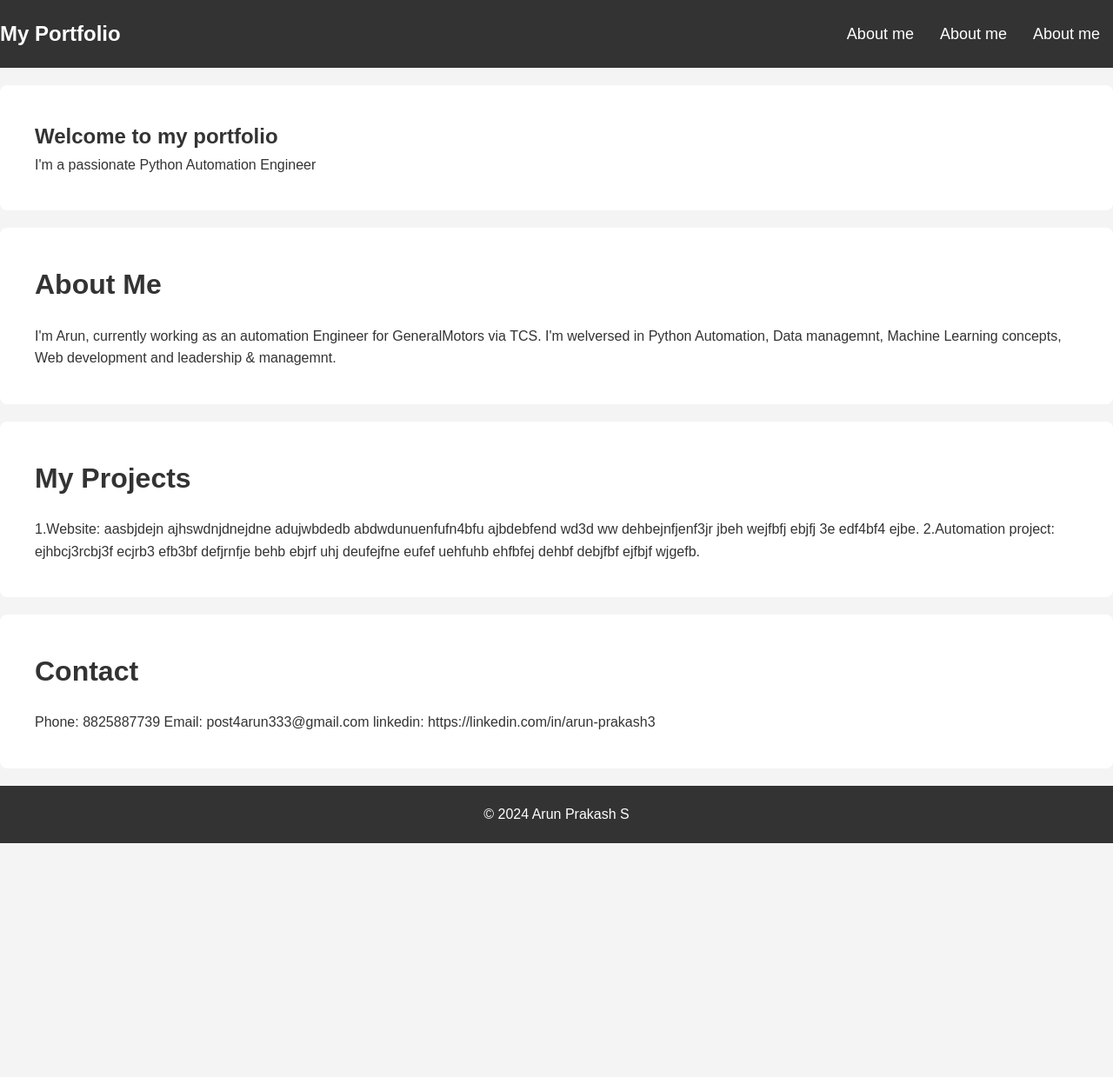
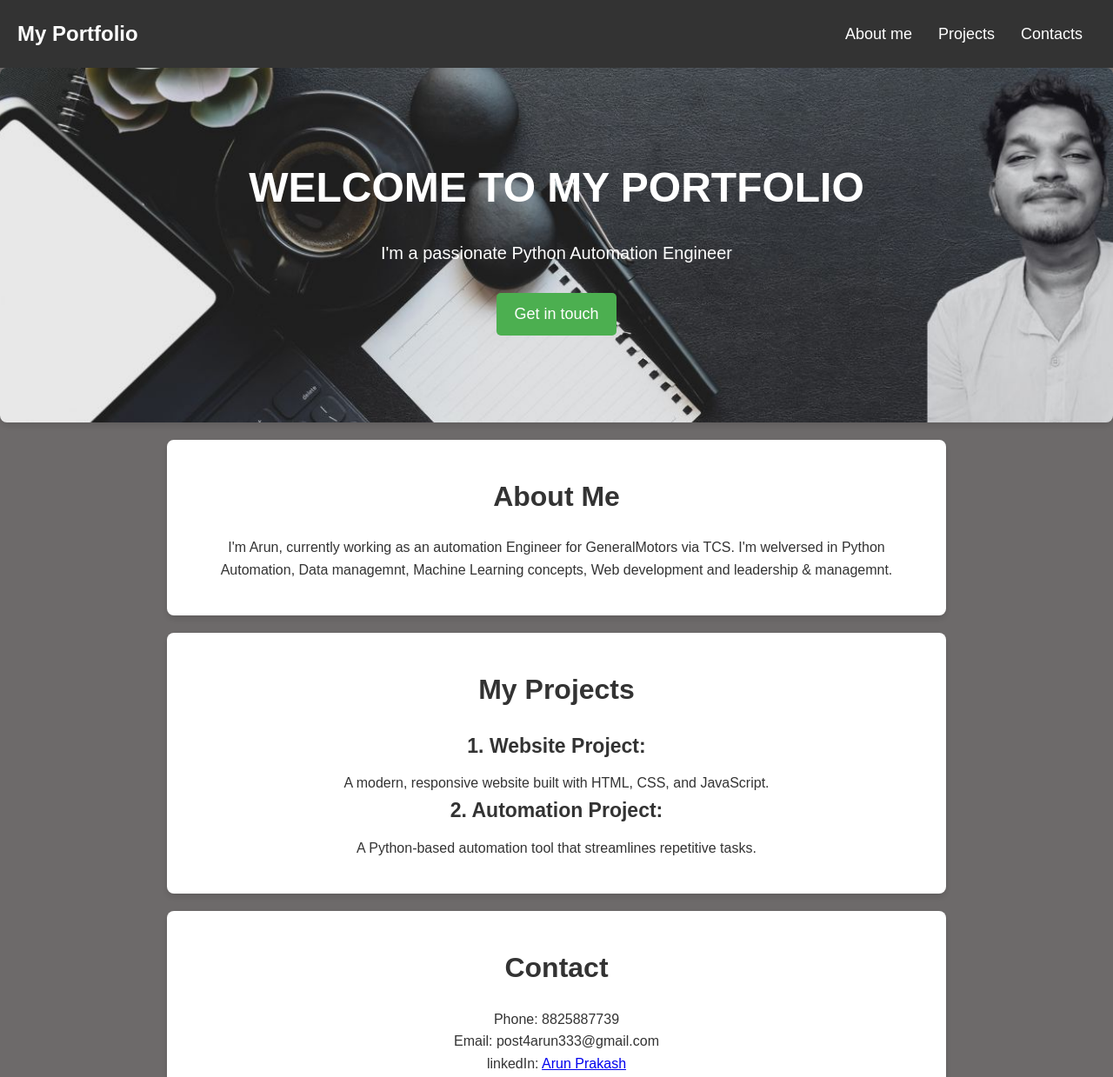
Before and after one commit to arun-ash/Portfolio_1, a plain HTML site: page index.html in a window 1280 px wide. Shown: the top 1239 px of the page at 87% size. Before the commit the page ends 970 px from the top, so only its background shows below. Drawn offline with Linux system fonts and the light colour scheme.

Commit message:
Added dynamic image for hero, chnaged shape of sections, color aesthetic of B&W+Green

```diff
--- a/css/style.css
+++ b/css/style.css
@@ -8,7 +8,7 @@
 
 body{
     font-family: Arial, Helvetica, sans-serif;
-    background-color: #f4f4f4;
+    background-color: #6d6a6a;
     color: #333;
     line-height: 1.6;
 }
@@ -21,16 +21,21 @@ header{
     display: flex;
     justify-content: space-between;
     align-items: center;
+    position: sticky;
+    top: 0;
+    z-index: 1000;
 }
 
 header .logo{
     font-size: 24px;
     font-weight: bold;
+    margin-left: 20px;
 }
 
 header nav ul {
     list-style-type: none;
     display: flex;
+    margin-right: 20px;
 }
 
 header nav ul li{
@@ -41,41 +46,82 @@ header nav ul li a{
     color: #fff;
     text-decoration: none;
     font-size: 18px;
+    transition: color 0.3s;
 }
 
 header nav ul li a:hover {
     text-decoration: underline;
+    color: #4CAF50;
 }
 
 
 /*Hero Section*/
-hero {
+#hero {
+    /*background-color: #4CAF50;*/
+    background: url('../assets/images/herob&w.jpg') no-repeat center center/cover;
+    color: white;
+    text-align: center;
+    padding: 100px 20px;
+}
+
+#hero h1{
+    font-size: 48px;
+    text-transform: uppercase;
+    margin-bottom: 20px;
+}
+
+#hero p{
+    font-size: 20px;
+    margin-bottom: 30px;
+}
+
+#hero a{
+    display: inline-block;
     background-color: #4CAF50;
     color: white;
-    text-align: center;
-    padding: 50px 0;
+    padding: 10px 20px;
+    font-size: 18px;
+    text-decoration: none;
+    border-radius:  5px;
+    transition: background-color 0.3s, transform 0.2s;
 }
 
-hero h1{
-    font-size: 48px;
-}
-
-hero p{
-    font-size: 20px;
+#hero a:hover{
+    background-color: #333;
+    transform: scale(1.1);
 }
 
 
 /*Section Styling*/
 section {
     padding: 40px;
-    margin: 20px 0;
+    /*margin: 20px 0;*/
     background-color: #fff;
     border-radius: 8px;
+    box-shadow: 0 4px 6px rgba(0,0,0,0.1);
+    text-align: center;
 }
+
+section:not(#hero){
+    margin: 20px 15%;
+}
+
 
 h2{
     font-size: 32px;
     margin-bottom: 20px;
+    text-align: center;
+}
+
+h3{
+    font-size: 23px;
+    margin-bottom: 12px;
+}
+
+
+section a:hover{
+    text-decoration: underline;
+    color: #4CAF50;
 }
 
 footer {
@@ -83,4 +129,6 @@ footer {
     padding: 20px;
     background-color: #333;
     color: white;
+    margin-top: 20px;
+    position: relative;
 }
--- a/index.html
+++ b/index.html
@@ -12,8 +12,8 @@
         <nav>
             <ul>
                 <li><a href="#about">About me</a></li>
-                <li><a href="#projects">About me</a></li>
-                <li><a href="#contact">About me</a></li>
+                <li><a href="#projects">Projects</a></li>
+                <li><a href="#contact">Contacts</a></li>
             </ul>
         </nav>
     </header>
@@ -21,6 +21,7 @@
     <section id="hero">
         <h1>Welcome to my portfolio</h1>
         <p>I'm a passionate Python Automation Engineer</p>
+        <a href="#contact">Get in touch</a>
     </section>
 
     <section id="about">
@@ -30,22 +31,18 @@
 
     <section id="projects">
         <h2>My Projects</h2>
-        <p>1.Website:
-            aasbjdejn ajhswdnjdnejdne adujwbdedb
-            abdwdunuenfufn4bfu ajbdebfend wd3d ww
-            dehbejnfjenf3jr jbeh wejfbfj ebjfj 3e
-            edf4bf4 ejbe.
-            2.Automation project:
-            ejhbcj3rcbj3f ecjrb3 efb3bf defjrnfje
-            behb ebjrf uhj deufejfne eufef uehfuhb
-            ehfbfej dehbf debjfbf ejfbjf  wjgefb.</p>
+        <p><h3>1. Website Project:</h3>
+            A modern, responsive website built with HTML, CSS, and JavaScript.
+        </p>
+        <p><h3>2. Automation Project:</h3>
+            A Python-based automation tool that streamlines repetitive tasks.</p>
     </section>
 
     <section id="contact">
         <h2>Contact</h2>
-        <p>Phone: 8825887739
-            Email: post4arun333@gmail.com
-            linkedin: https://linkedin.com/in/arun-prakash3 </p>
+        <p>Phone: 8825887739</p>
+        <p>Email: post4arun333@gmail.com</p>
+        <p>linkedIn: <a href="https://linkedin.com/in/arun-prakash3" target="_blank"> Arun Prakash</a> </p>
     </section>
 
     <footer>
```
Also changed, not shown: assets/images/hero.jpg (added), assets/images/herob&w.jpg (added).
